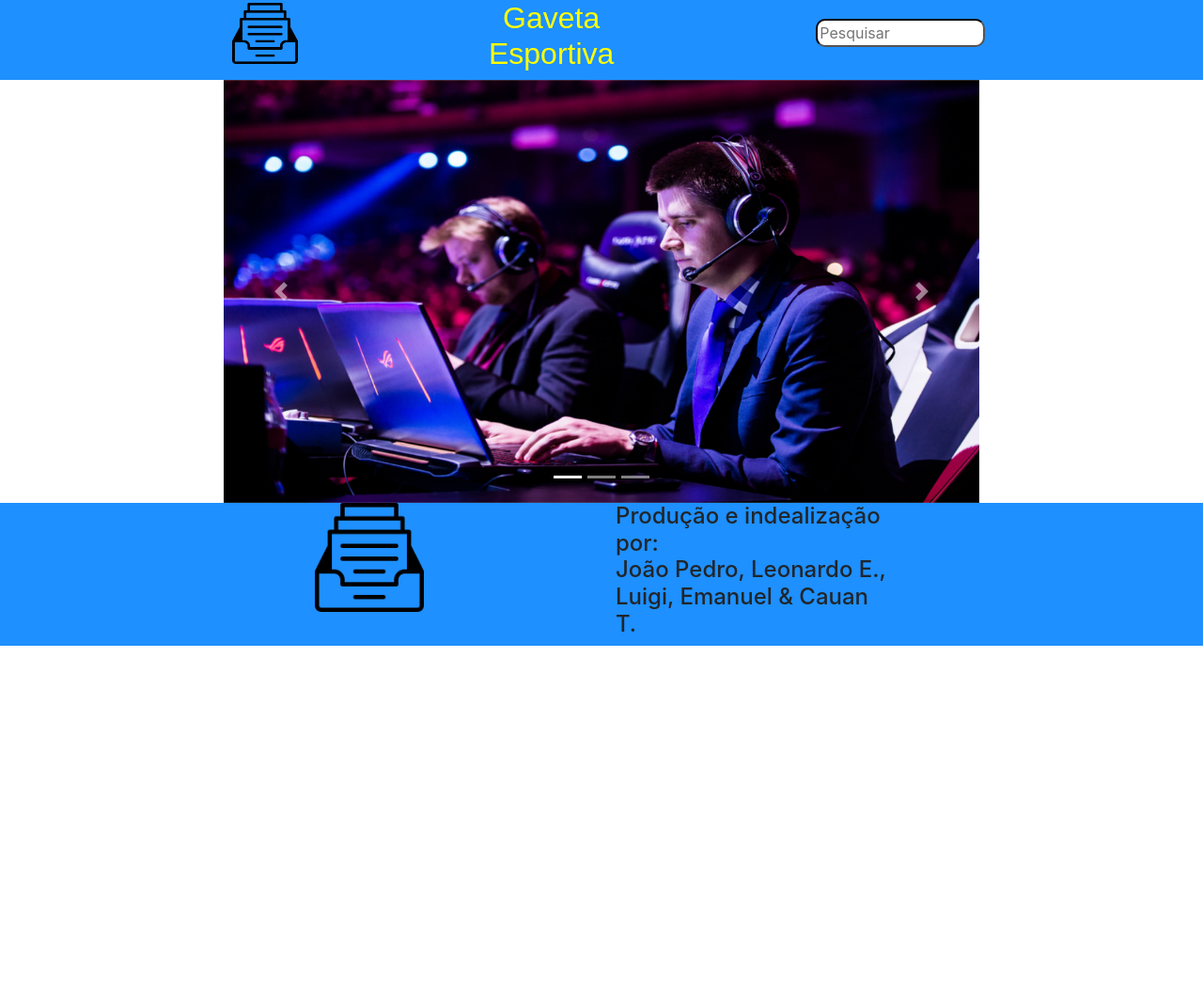
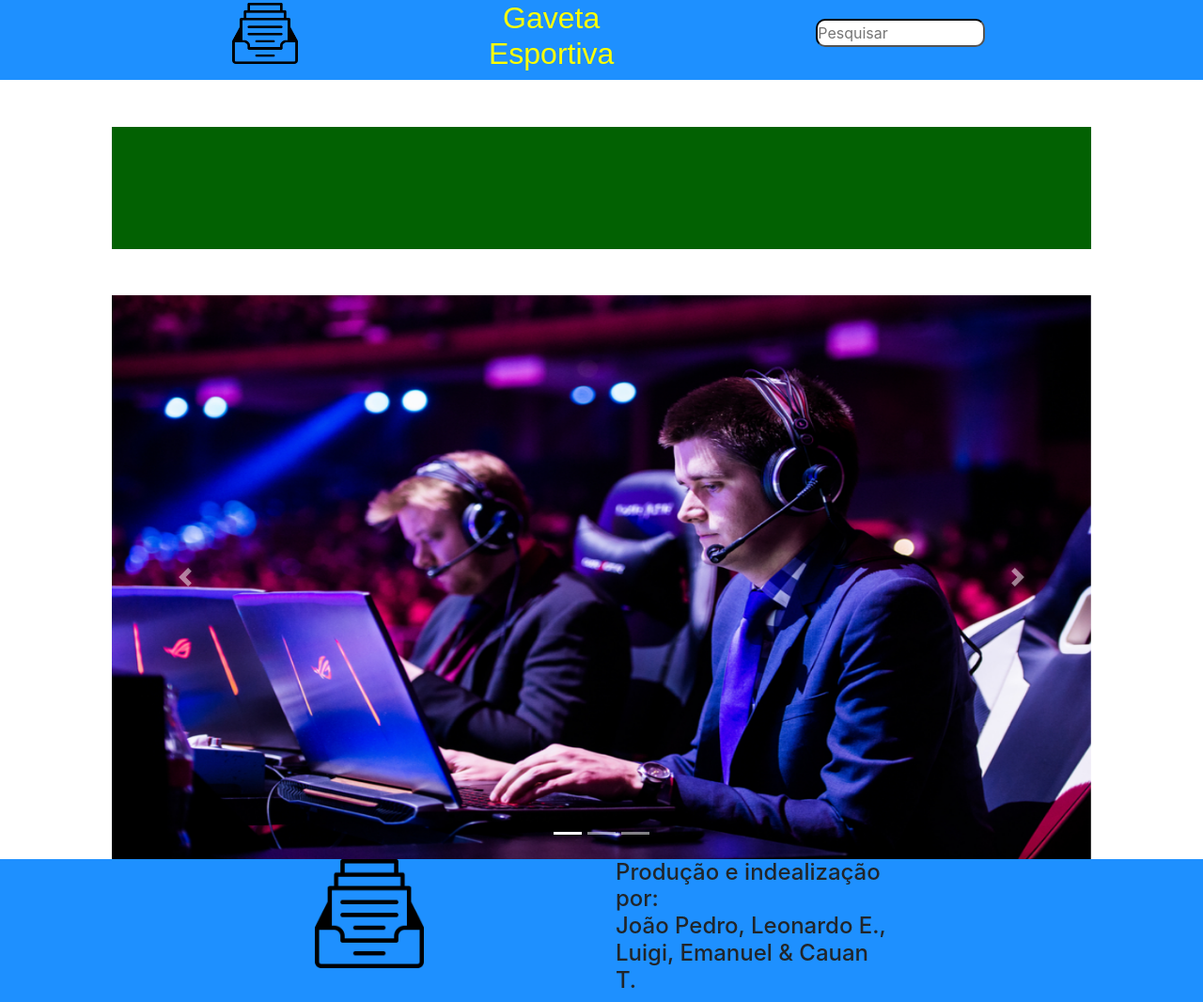
Before and after one commit to senacrs-emti/2022-1T-jornal-G2, a PHP site: page / in a window 1280 px wide. Shown: the whole page at 94% size. Before the commit the page ends 687 px from the top, so only its background shows below. Run offline with PHP 8.4, Linux system fonts and the light colour scheme.

Commit message:
melhorou
...

```diff
--- a/includes/_main.php
+++ b/includes/_main.php
@@ -1,8 +1,17 @@
 <main class="container-fluid">
+
+  <!-- anuncio golpe.net -->
+  <div class="row">
+    <div class="col-1"></div>
+    <div class="golpenet col-10"></div>
+    <div class="col-1"></div>
+  </div>
+  <!-- anuncio golpe.net -->
+
   <!-- tudo que estiver dentro desse comentário é o carrousel -->
-  <div class="row">
-    <div class="col-2"></div>
-    <div class="col-8">
+  <div class="row carrousel0">
+    <div class="col-1"></div>
+    <div class="col-10 carrouselnopadding">
       <div id="carouselExampleIndicators" class="carousel slide" data-ride="carousel">
         <ol class="carousel-indicators">
           <li data-target="#carouselExampleIndicators" data-slide-to="0" class="active"></li>
@@ -30,7 +39,7 @@
         </button>
       </div>
     </div>
-    <div class="col-2"></div>
+    <div class="col-1"></div>
   </div>
   <!-- tudo que estiver dentro desse comentário é o carrousel -->
 
--- a/style.css
+++ b/style.css
@@ -1,4 +1,4 @@
-/* HEADER */
+/* header */
 header{
     background-color:#1E90FF;
     height: auto;
@@ -26,16 +26,41 @@ header input{
     width: 180px;
     margin-top: 5%;
 }
+/* header */
+
+/* main */
+main .golpenet{
+    margin-top: 4%;
+    height: 130px;
+    background-color: rgb(2, 97, 2);
+}
+main .carrouselnopadding{
+    padding: 0px;
+}
+main .carrousel0{
+    margin-top: 4%;
+}
 main #carrouselimg{
-    height: 450px;
+    height: 600px;
 }
+/* main */
+
+/* footer */
 footer{
     background-color: #1E90FF;
 }
 footer #parte1{
     font-size: 24px;
 }
+/* footer */
+
+/* miscellaneous */
 #gaveta{
     width: 40%;
     height: auto;
 }
+*{
+    padding: 0px;
+    margin: 0px;
+}
+/* miscellaneous */
```
